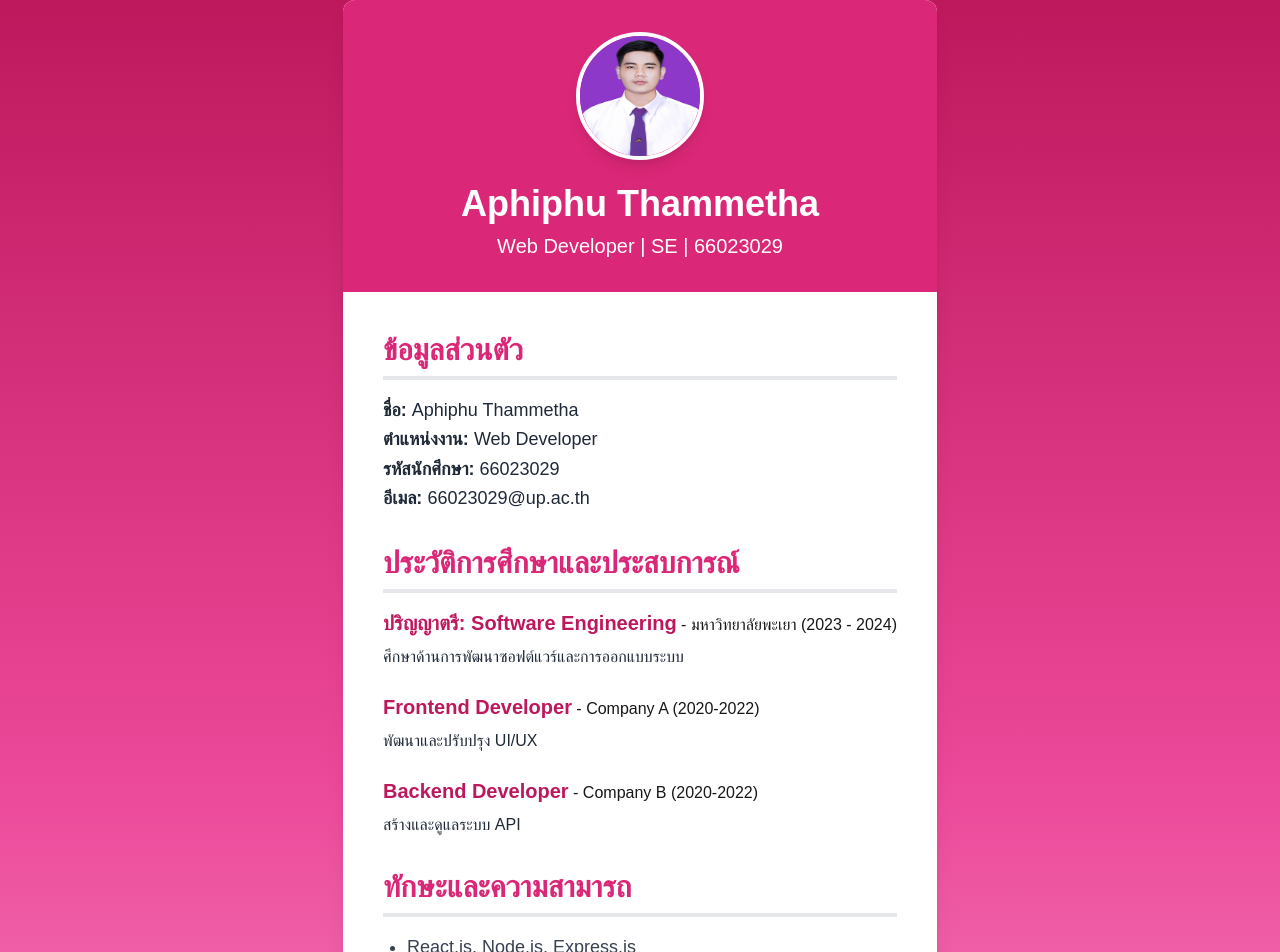
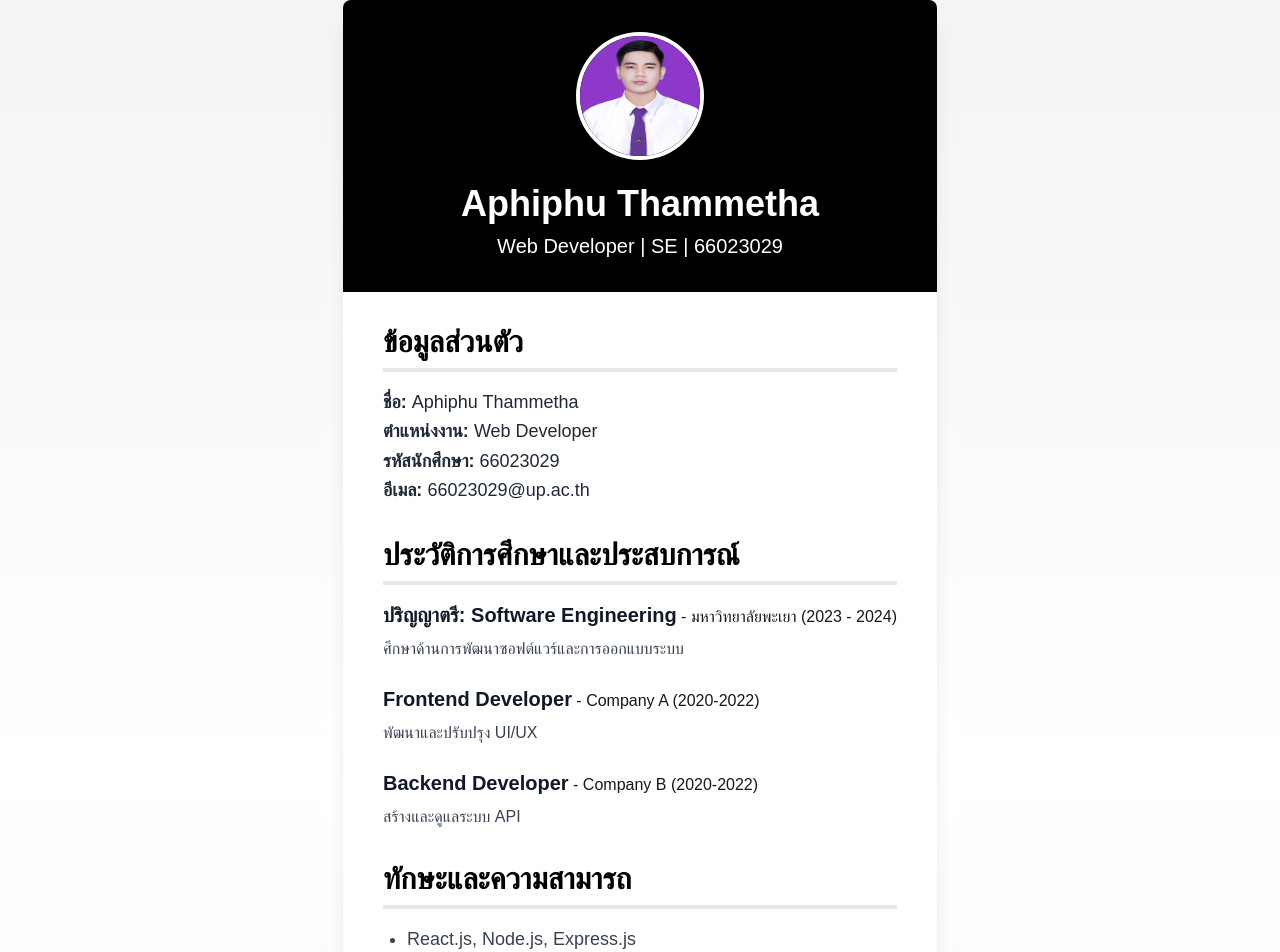
Before and after one commit to Aphiphu1122/my-resume, a Next.js app: page /resume in a window 1280 px wide. Shown: the top 952 px of the page. Built offline with nearby package versions, Linux system fonts and the light colour scheme.

Commit message:
Update page.js

```diff
--- a/app/resume/page.js
+++ b/app/resume/page.js
@@ -1,23 +1,23 @@
 export default function Resume() {
   return (
-    <div className="min-h-screen flex items-center justify-center bg-gradient-to-b from-pink-700 via-pink-500 to-pink-300">
-      <div className="max-w-4xl mx-auto bg-white shadow-xl rounded-xl overflow-hidden transform hover:scale-105 transition-all duration-300">
+    <div className="min-h-screen flex items-center justify-center bg-gradient-to-b from-gray-100 via-white to-gray-100">
+      <div className="max-w-3xl mx-auto bg-white shadow-xl rounded-lg overflow-hidden">
 
-        <header className="bg-pink-600 text-white text-center py-8">
+        <header className="bg-black text-white text-center py-8">
           <img
             src="/POOH1.jpg"
             alt="Profile Picture"
-            className="w-32 h-32 rounded-full mx-auto border-4 border-white mb-6 shadow-lg"
+            className="w-32 h-32 rounded-full mx-auto border-4 border-white mb-6 shadow-md"
           />
-          <h1 className="text-4xl font-extrabold">Aphiphu Thammetha</h1>
-          <p className="text-xl font-medium mt-2">Web Developer | SE | 66023029</p>
+          <h1 className="text-4xl font-semibold">Aphiphu Thammetha</h1>
+          <p className="text-xl font-light mt-2">Web Developer | SE | 66023029</p>
         </header>
 
-        <div className="p-10 space-y-8">
+        <div className="px-10 py-8 space-y-8">
           {/* Personal Information */}
-          <section className="mb-6">
-            <h2 className="text-3xl font-bold text-pink-600 border-b-4 pb-2 mb-4">ข้อมูลส่วนตัว</h2>
-            <p className="text-gray-800 leading-relaxed text-lg">
+          <section className="mb-8">
+            <h2 className="text-3xl font-bold text-black border-b-4 pb-2 mb-4">ข้อมูลส่วนตัว</h2>
+            <p className="text-gray-800 text-lg leading-relaxed">
               <strong>ชื่อ:</strong> Aphiphu Thammetha <br />
               <strong>ตำแหน่งงาน:</strong> Web Developer <br />
               <strong>รหัสนักศึกษา:</strong> 66023029 <br />
@@ -26,27 +26,27 @@ export default function Resume() {
           </section>
 
           {/* Education & Experience */}
-          <section className="mb-6">
-            <h2 className="text-3xl font-bold text-pink-600 border-b-4 pb-2 mb-4">ประวัติการศึกษาและประสบการณ์</h2>
+          <section className="mb-8">
+            <h2 className="text-3xl font-bold text-black border-b-4 pb-2 mb-4">ประวัติการศึกษาและประสบการณ์</h2>
             <div className="space-y-6">
               <div>
-                <strong className="text-xl text-pink-700">ปริญญาตรี: Software Engineering</strong> - มหาวิทยาลัยพะเยา (2023 - 2024)
-                <p className="text-gray-800 mt-2">ศึกษาด้านการพัฒนาซอฟต์แวร์และการออกแบบระบบ</p>
+                <strong className="text-xl text-gray-900">ปริญญาตรี: Software Engineering</strong> - มหาวิทยาลัยพะเยา (2023 - 2024)
+                <p className="text-gray-700 mt-2">ศึกษาด้านการพัฒนาซอฟต์แวร์และการออกแบบระบบ</p>
               </div>
               <div>
-                <strong className="text-xl text-pink-700">Frontend Developer</strong> - Company A (2020-2022)
-                <p className="text-gray-800 mt-2">พัฒนาและปรับปรุง UI/UX</p>
+                <strong className="text-xl text-gray-900">Frontend Developer</strong> - Company A (2020-2022)
+                <p className="text-gray-700 mt-2">พัฒนาและปรับปรุง UI/UX</p>
               </div>
               <div>
-                <strong className="text-xl text-pink-700">Backend Developer</strong> - Company B (2020-2022)
-                <p className="text-gray-800 mt-2">สร้างและดูแลระบบ API</p>
+                <strong className="text-xl text-gray-900">Backend Developer</strong> - Company B (2020-2022)
+                <p className="text-gray-700 mt-2">สร้างและดูแลระบบ API</p>
               </div>
             </div>
           </section>
 
           {/* Skills */}
-          <section className="mb-6">
-            <h2 className="text-3xl font-bold text-pink-600 border-b-4 pb-2 mb-4">ทักษะและความสามารถ</h2>
+          <section className="mb-8">
+            <h2 className="text-3xl font-bold text-black border-b-4 pb-2 mb-4">ทักษะและความสามารถ</h2>
             <ul className="list-disc pl-6 space-y-3 text-gray-700 text-lg">
               <li>React.js, Node.js, Express.js</li>
               <li>HTML5, CSS3, JavaScript</li>
@@ -57,8 +57,8 @@ export default function Resume() {
           </section>
 
           {/* Achievements */}
-          <section className="mb-6">
-            <h2 className="text-3xl font-bold text-pink-600 border-b-4 pb-2 mb-4">ผลงานหรือความสำเร็จ</h2>
+          <section className="mb-8">
+            <h2 className="text-3xl font-bold text-black border-b-4 pb-2 mb-4">ผลงานหรือความสำเร็จ</h2>
             <ul className="list-disc pl-6 space-y-3 text-gray-700 text-lg">
               <li>พัฒนาเว็บไซต์ร้านอาหาร</li>
               <li>พัฒนาเว็บไซต์ร้านเสื้อผ้า</li>
@@ -68,7 +68,7 @@ export default function Resume() {
 
           {/* Special Traits */}
           <section>
-            <h2 className="text-3xl font-bold text-pink-600 border-b-4 pb-2 mb-4">คุณสมบัติเฉพาะ</h2>
+            <h2 className="text-3xl font-bold text-black border-b-4 pb-2 mb-4">คุณสมบัติเฉพาะ</h2>
             <p className="text-gray-700 leading-relaxed text-lg">
               - มีความสามารถในการทำงานเป็นทีมและแก้ไขปัญหาได้ดี <br />
               - มีความรับผิดชอบสูง และสามารถทำงานภายใต้ความกดดันได้ <br />
```
